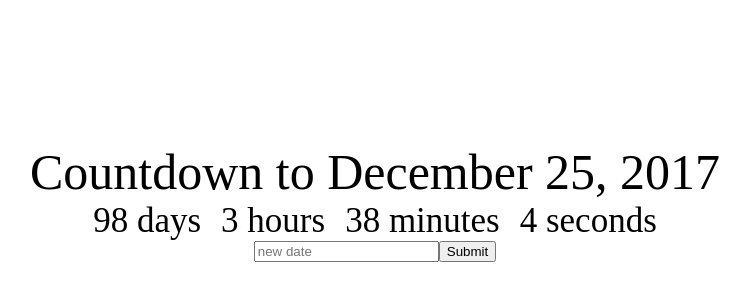
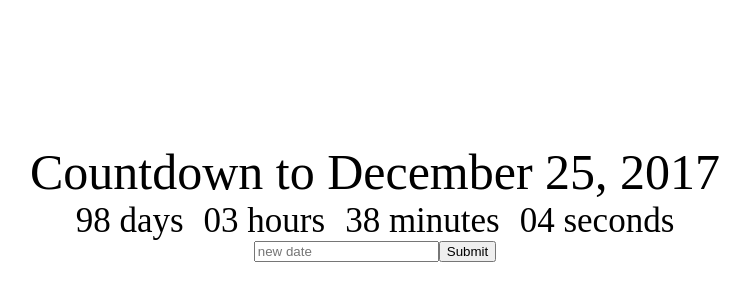
Before and after one commit to igor-arkhipenko/react-countdownChamp, a React (Create React App) app: page / in a window 1280 px wide. Shown: the part 110-410 px from the top of the page, without its empty margins (265-1015 px from the left). Built offline with nearby package versions, Linux system fonts and the light colour scheme.

Commit message:
Adding Helper Methods with Ternary Operator

```diff
--- a/src/Clock.jsx
+++ b/src/Clock.jsx
@@ -20,6 +20,10 @@
         setInterval(() => this.getTimeUntil(this.props.deadline), 1000)
     }
 
+    leading0(num) {
+        return num < 10 ? '0' + num : num;
+    }
+
     getTimeUntil(deadline) {
         const time = Date.parse(deadline) - Date.parse(new Date());
         console.log('time', time);
@@ -35,10 +39,10 @@
     render() {
         return (
             <div>
-                <div className="Clock-days">{this.state.days} days</div>
-                <div className="Clock-hours">{this.state.hours} hours</div>
-                <div className="Clock-minutes">{this.state.minutes} minutes</div>
-                <div className="Clock-seconds">{this.state.seconds} seconds</div>
+                <div className="Clock-days">{this.leading0(this.state.days)} days</div>
+                <div className="Clock-hours">{this.leading0(this.state.hours)} hours</div>
+                <div className="Clock-minutes">{this.leading0(this.state.minutes)} minutes</div>
+                <div className="Clock-seconds">{this.leading0(this.state.seconds)} seconds</div>
             </div>
         )
     }
```
